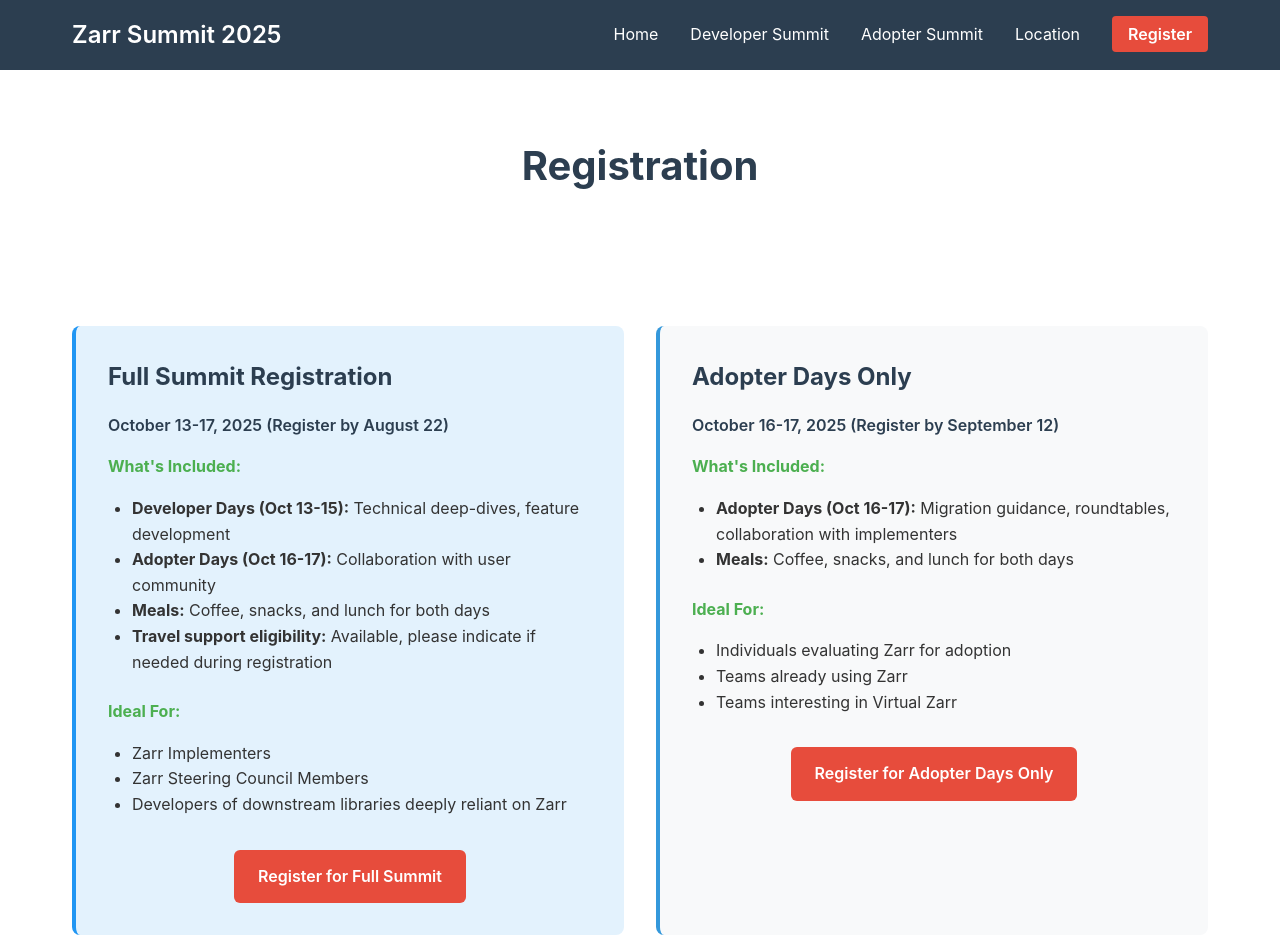
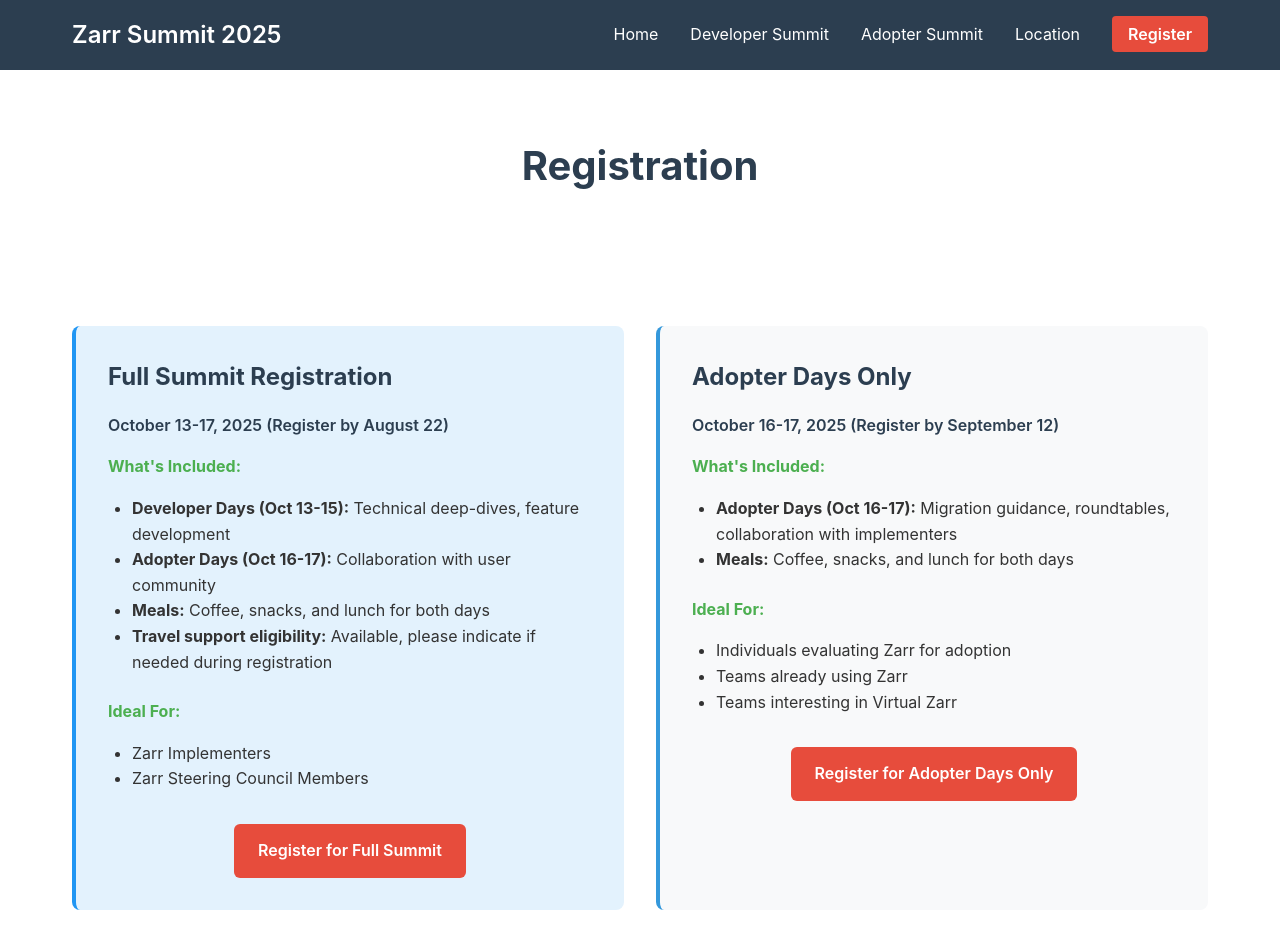
Before and after one commit to zarr-developers/zarr-summit-2025, a Next.js app: page /zarr-summit-2025/register in a window 1280 px wide. Shown: the top 952 px of the page. Built offline with nearby package versions, Linux system fonts and the light colour scheme.

Commit message:
Update registration page

```diff
--- a/app/register/page.tsx
+++ b/app/register/page.tsx
@@ -46,9 +46,6 @@ export default function Register() {
               <ul style={{ paddingLeft: "1.5rem", marginBottom: "1.5rem" }}>
                 <li>Zarr Implementers</li>
                 <li>Zarr Steering Council Members</li>
-                <li>
-                  Developers of downstream libraries deeply reliant on Zarr
-                </li>
               </ul>
 
               <div style={{ textAlign: "center", marginTop: "2rem" }}>
```
